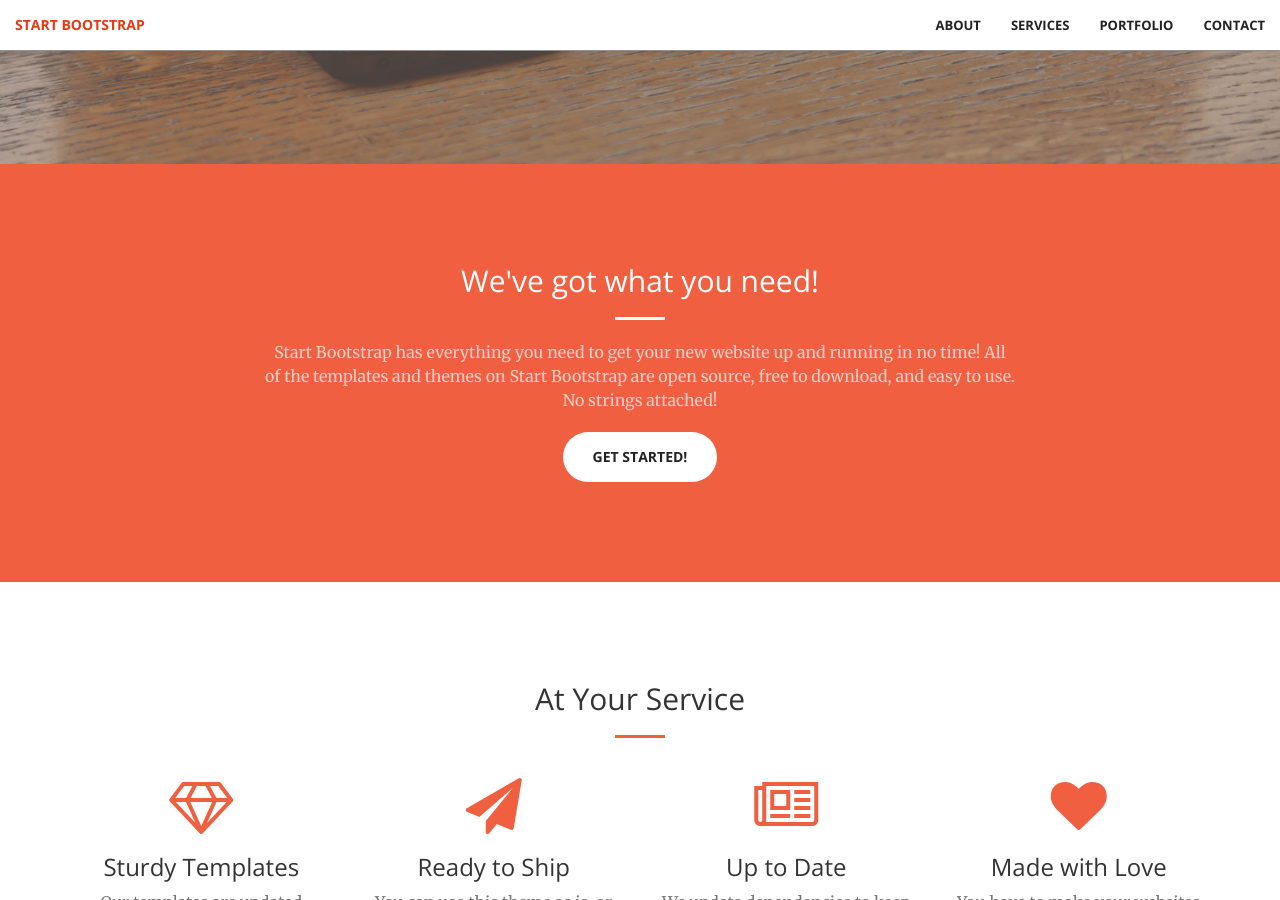
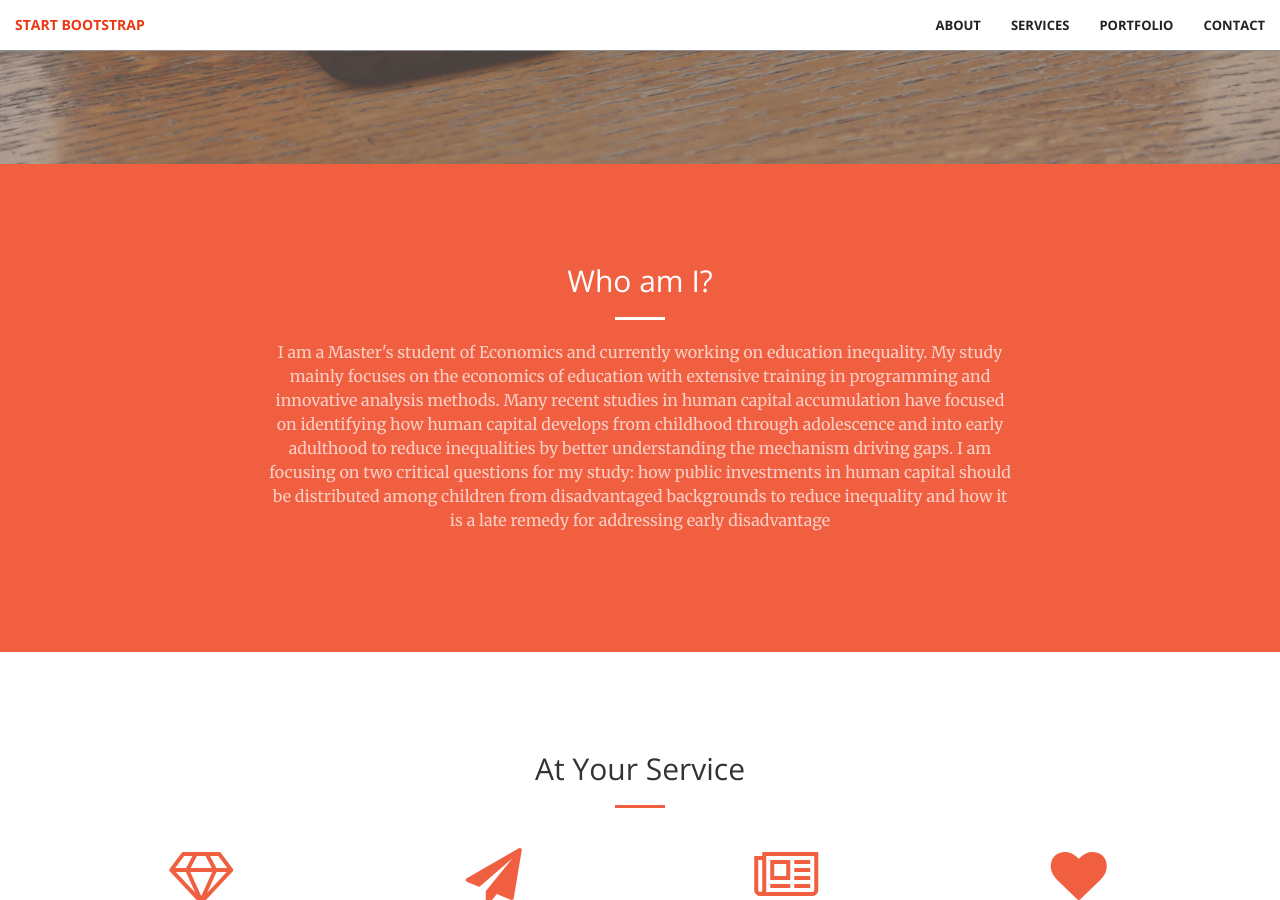
Before and after one commit to non-ceterisparibus/non-ceterisparibus.github.io, a Jekyll site: the page built from index.html, in a window 1280 px wide and 900 px high, scrolled down 736 px. Built offline with Jekyll 4.4.1, drawn with Linux system fonts in a browser that asks for light colours.

Commit message:
Update call-to-action.html

```diff
--- a/_includes/call-to-action.html
+++ b/_includes/call-to-action.html
@@ -2,10 +2,10 @@
     <div class="container">
         <div class="row">
             <div class="col-lg-8 col-lg-offset-2 text-center">
-                <h2 class="section-heading">We've got what you need!</h2>
+                <h2 class="section-heading">Who am I?</h2>
                 <hr class="light">
-                <p class="text-faded">Start Bootstrap has everything you need to get your new website up and running in no time! All of the templates and themes on Start Bootstrap are open source, free to download, and easy to use. No strings attached!</p>
-                <a href="#" class="btn btn-default btn-xl">Get Started!</a>
+                <p class="text-faded">I am a Master's student of Economics and currently working on education inequality. My study mainly focuses on the economics of education with extensive training in programming and innovative analysis methods. Many recent studies in human capital accumulation have focused on identifying how human capital develops from childhood through adolescence and into early adulthood to reduce inequalities by better understanding the mechanism driving gaps. I am focusing on two critical questions for my study: how public investments in human capital should be distributed among children from disadvantaged backgrounds to reduce inequality and how it is a late remedy for addressing early disadvantage</p>
+                <!-- <a href="#" class="btn btn-default btn-xl">Get Started!</a> -->
             </div>
         </div>
     </div>
```
